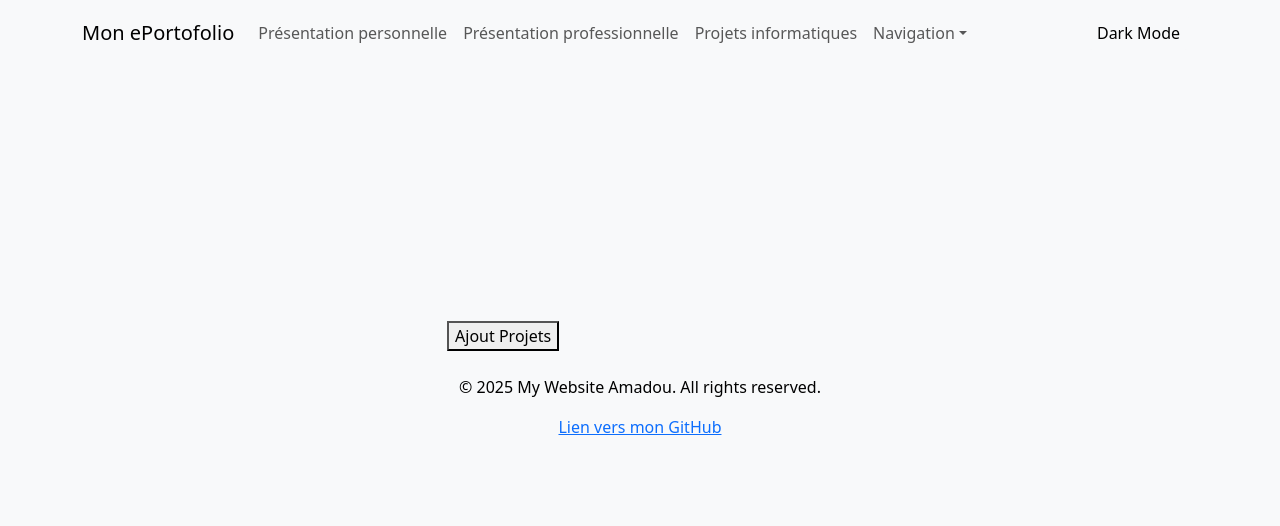
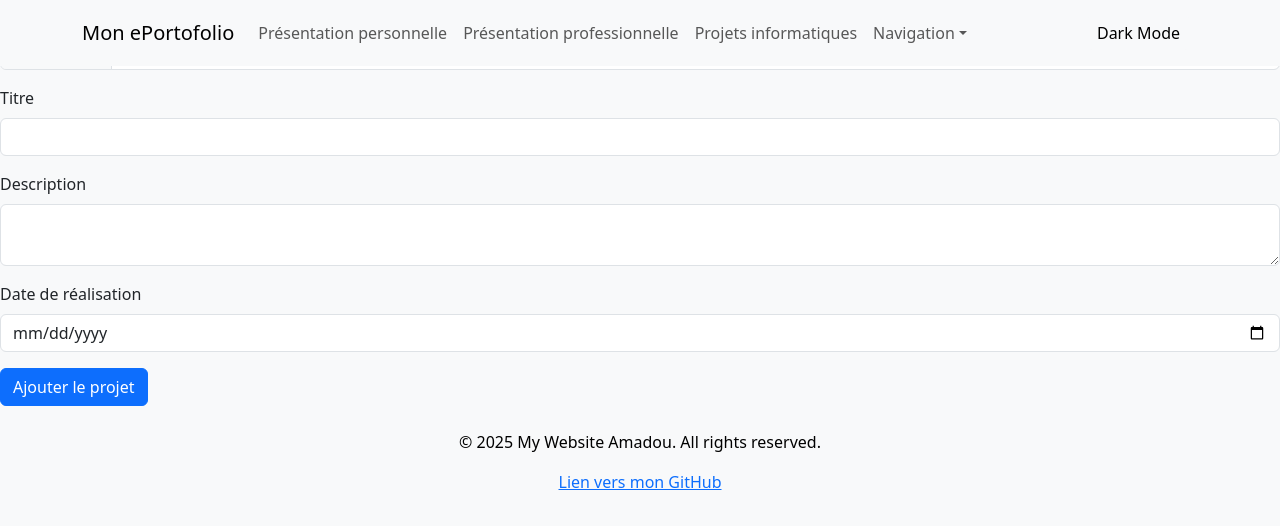
Before and after one commit to AmadouBarry123/211_TPS_BARRY_AMADOU, a React (Vite) app: page /ajout-projets in a window 1280 px wide. Shown: the top 526 px of the page. Built offline with nearby package versions, Linux system fonts and the light colour scheme.

Commit message:
Debut de la page AjoutProjet , il faut faire fonctionner le boutton ajouter , changement de css sur la page Principale pour un meilleure layout des elements

```diff
--- a/package.json
+++ b/package.json
@@ -11,9 +11,11 @@
   },
   "dependencies": {
     "bootstrap": "^5.3.6",
+    "formik": "^2.4.6",
     "react": "^19.0.0",
     "react-bootstrap": "^2.10.9",
-    "react-dom": "^19.0.0"
+    "react-dom": "^19.0.0",
+    "yup": "^1.6.1"
   },
   "devDependencies": {
     "@eslint/js": "^9.21.0",
--- a/src/css/ProjetInfo.css
+++ b/src/css/ProjetInfo.css
@@ -1,21 +1,21 @@
 .projet-container {
-  display: grid;
-  grid-template-columns: repeat(auto-fit, minmax(22rem, 1fr)); /* Augmente la taille minimale des éléments */
-  gap: 5px 10px;
+  display: flex;
+  flex-wrap: wrap;
+  gap: 20px;
   justify-content: center;
   margin: 20px;
 }
 
 .projet-card {
+  flex: 1 1 30%;
+  max-width: 32%;
+  min-width: 250px;
   display: flex;
   justify-content: center;
   align-items: center;
 }
 
 body {
-  display: flex;
-  justify-content: center;
-  align-items: center;
   min-height: 100vh;
   margin: 0;
   background-color: #f8f9fa;
--- a/src/pages/AjoutProjets.jsx
+++ b/src/pages/AjoutProjets.jsx
@@ -1,9 +1,97 @@
-function AjoutProjets(){
-    return(
-        <>
-            <button> Ajout Projets</button>
-        </>
-    )
+import Button from 'react-bootstrap/Button';
+import Col from 'react-bootstrap/Col';
+import Form from 'react-bootstrap/Form';
+import Row from 'react-bootstrap/Row';
+import * as formik from 'formik';
+import * as yup from 'yup';
+//https://react-bootstrap.netlify.app/docs/forms/validation/
+
+// Jai pris le code de bootstrap mais je lai modifie pour quil soit comme je veux
+
+
+function AjoutProjets() {
+  const { Formik } = formik;
+
+  const schema = yup.object().shape({
+    image: yup.mixed().required('Image requise'),
+    titre: yup.string().required('Titre requis'),
+    description: yup.string().required('Description requise'),
+    dateRealisation: yup.date().required('Date de réalisation requise'),
+  });
+
+  return (
+    <Formik style={{ paddingtop: '20px' }}
+      validationSchema={schema}
+      onSubmit={console.log}
+      initialValues={{
+        image: null,
+        titre: '',
+        description: '',
+        dateRealisation: '',
+      }}
+    >
+      {({ handleSubmit, handleChange, setFieldValue, values, touched, errors }) => (
+        <Form noValidate onSubmit={handleSubmit}>
+          <Form.Group className="mb-3">
+            <Form.Label>Image</Form.Label>
+            <Form.Control
+              type="file"
+              name="image"
+              onChange={e => setFieldValue('image', e.currentTarget.files[0])}
+              isInvalid={!!errors.image}
+            />
+            <Form.Control.Feedback type="invalid" tooltip>
+              {errors.image}
+            </Form.Control.Feedback>
+          </Form.Group>
+
+          <Form.Group className="mb-3">
+            <Form.Label>Titre</Form.Label>
+            <Form.Control
+              type="text"
+              name="titre"
+              value={values.titre}
+              onChange={handleChange}
+              isInvalid={!!errors.titre}
+            />
+            <Form.Control.Feedback type="invalid" tooltip>
+              {errors.titre}
+            </Form.Control.Feedback>
+          </Form.Group>
+
+          <Form.Group className="mb-3">
+            <Form.Label>Description</Form.Label>
+            <Form.Control
+              as="textarea"
+              name="description"
+              value={values.description}
+              onChange={handleChange}
+              isInvalid={!!errors.description}
+            />
+            <Form.Control.Feedback type="invalid" tooltip>
+              {errors.description}
+            </Form.Control.Feedback>
+          </Form.Group>
+
+          <Form.Group className="mb-3">
+            <Form.Label>Date de réalisation</Form.Label>
+            <Form.Control
+              type="date"
+              name="dateRealisation"
+              value={values.dateRealisation}
+              onChange={handleChange}
+              isInvalid={!!errors.dateRealisation}
+            />
+            <Form.Control.Feedback type="invalid" tooltip>
+              {errors.dateRealisation}
+            </Form.Control.Feedback>
+          </Form.Group>
+
+          <Button type="submit">Ajouter le projet</Button>
+        </Form>
+      )}
+    </Formik>
+  );
 }
 
 export default AjoutProjets;
```
Also changed, not shown: 1 other file (tests, documents, lock files or other folders).
